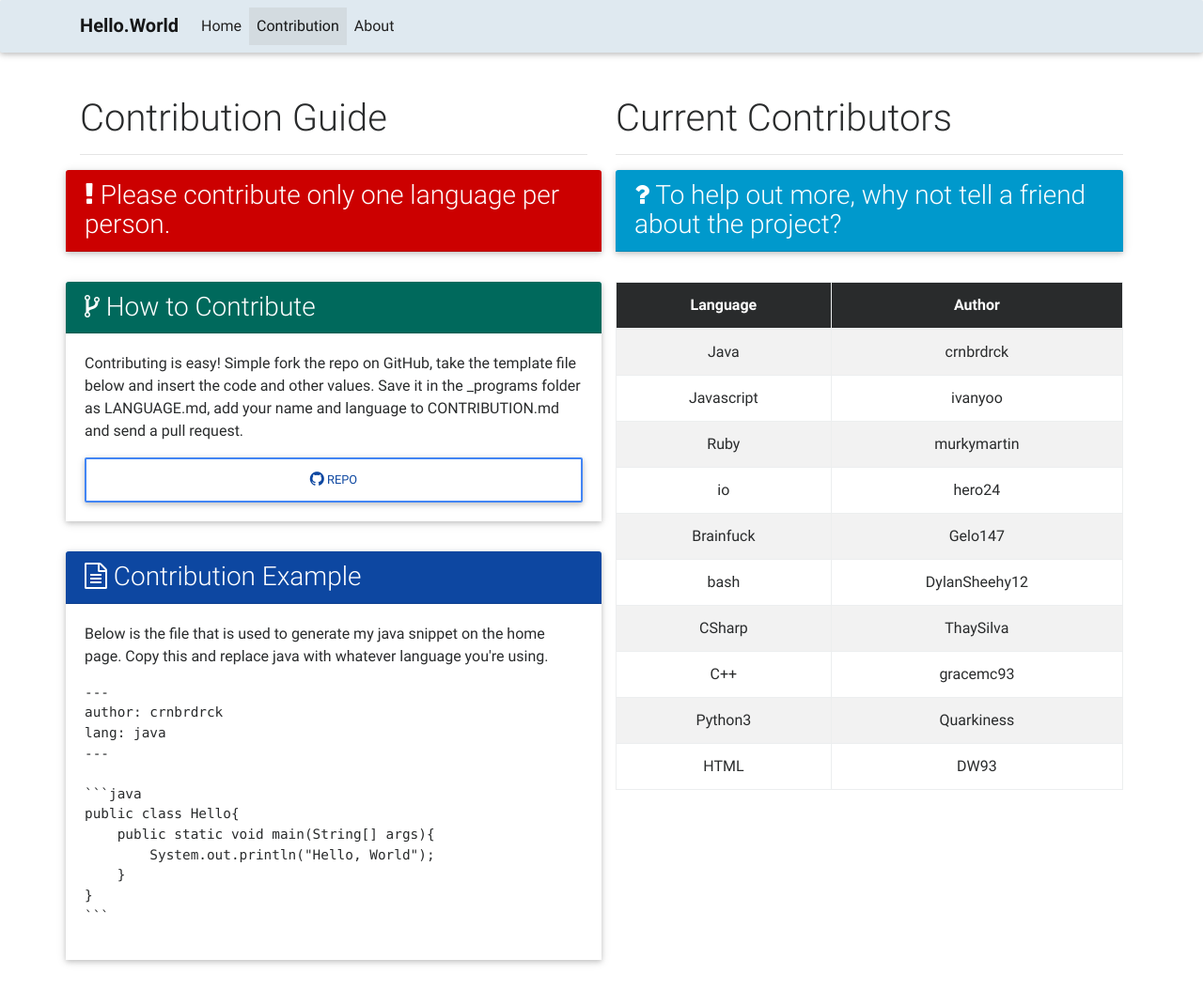
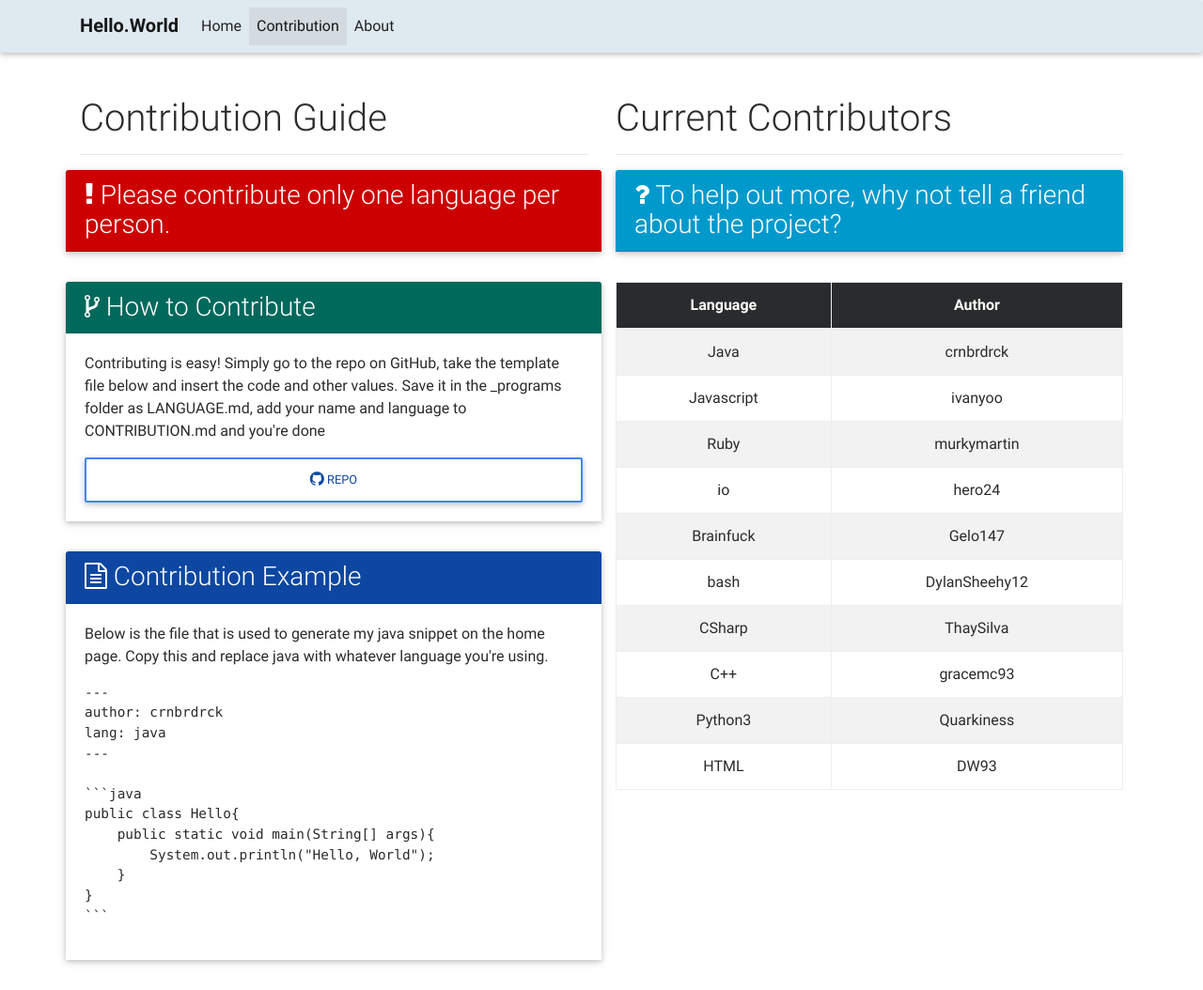
Before and after one commit to freyamade/hello.world, a Jekyll site: the page built from CONTRIBUTION.md, in a window 1280 px wide. Shown: the whole page at 94% size. Built offline with Jekyll 4.4.1, drawn with Linux system fonts in a browser that asks for light colours; nearby versions of some CDN libraries.

Commit message:
Update contrib.html

```diff
--- a/_layouts/contrib.html
+++ b/_layouts/contrib.html
@@ -31,7 +31,7 @@
                                 <h3 class="card-header default-color-dark white-text"><i class="fa fa-code-fork"></i>  How to Contribute</h3>
                                 <div class="card-block">
                                     <p class="card-text">
-                                        Contributing is easy! Simple fork the repo on GitHub, take the template file below and insert the code and other values. Save it in the _programs folder as LANGUAGE.md, add your name and language to CONTRIBUTION.md and send a pull request.
+                                        Contributing is easy! Simply go to the repo on GitHub, take the template file below and insert the code and other values. Save it in the _programs folder as LANGUAGE.md, add your name and language to CONTRIBUTION.md and you're done
                                     </p>
                                     <a href="https://github.com/crnbrdrck/hello.world" target="_blank" class="btn btn-outline-primary waves-effect btn-block"><i class="fa fa-github"></i> Repo</a>
                                 </div>
```
